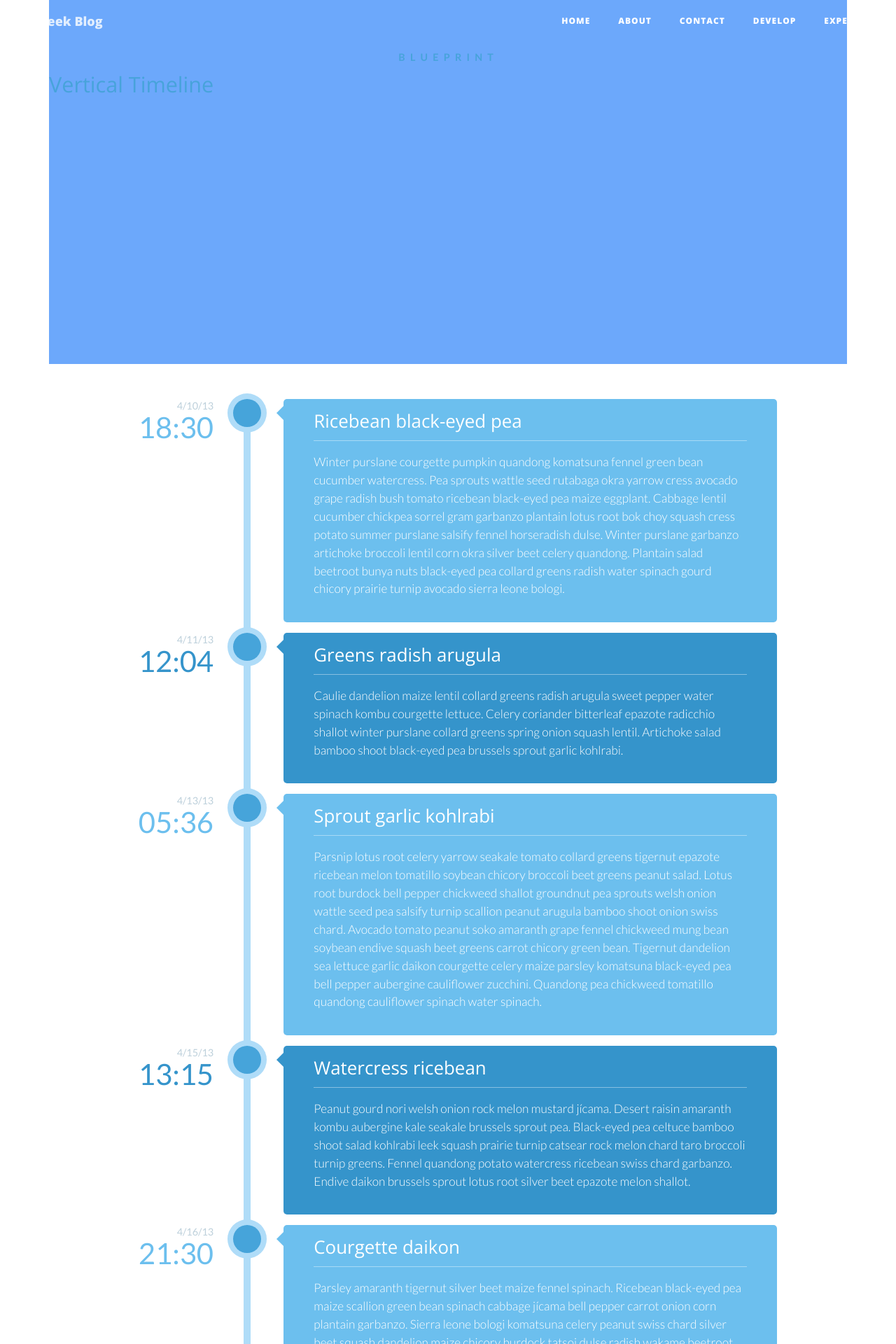
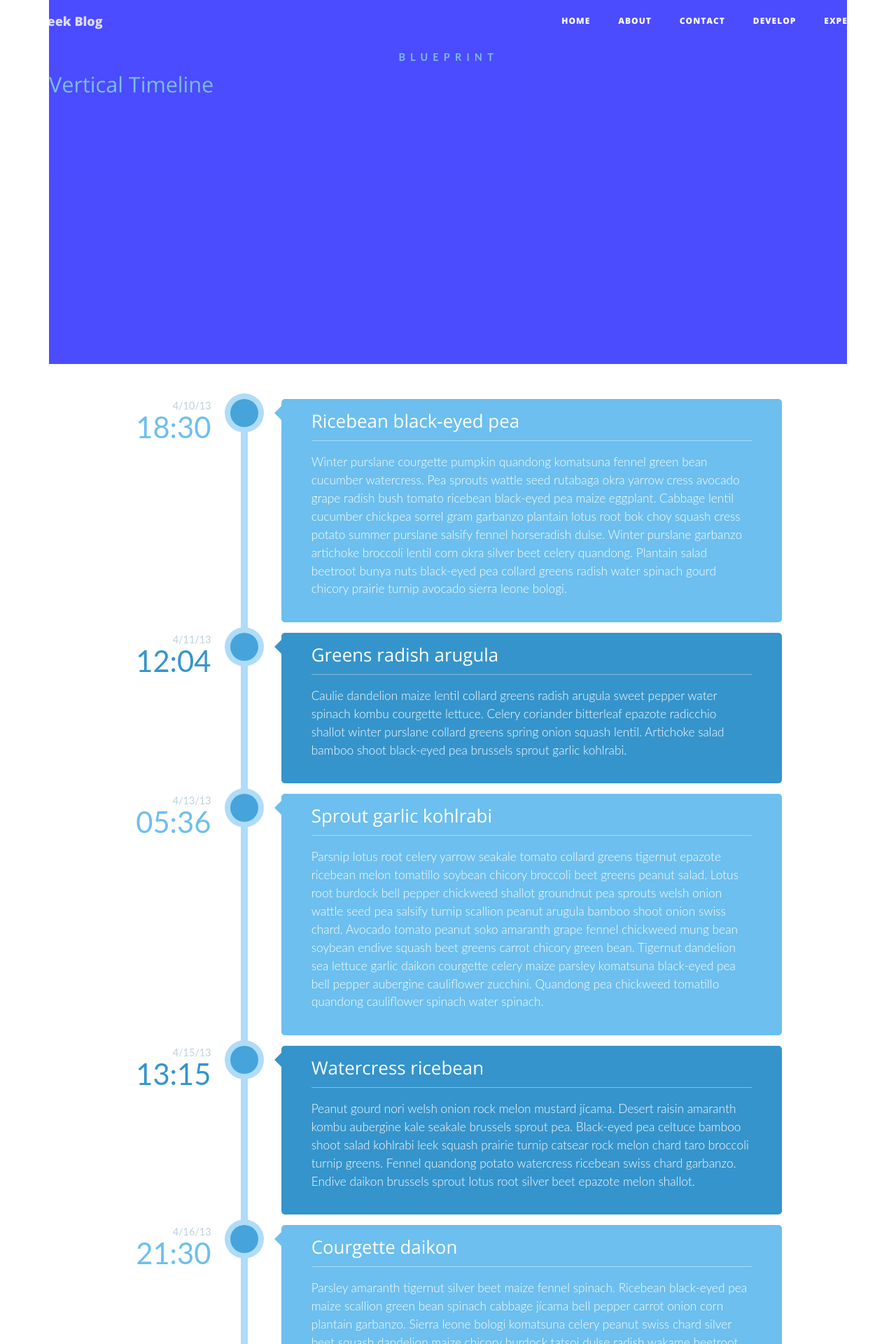
Before and after one commit to andgeek/angeek.github.io, a Jekyll site: the page built from experience/index.html, in a window 1280 px wide. Shown: the top 1920 px of the page at 70% size. Built offline with Jekyll 4.4.1, drawn with Linux system fonts in a browser that asks for light colours; nearby versions of some CDN libraries; some web fonts are replaced.

Commit message:
update
update

```diff
--- a/experience/css/component.css
+++ b/experience/css/component.css
@@ -241,7 +241,8 @@ footer a:hover{
 	list-style-type: disc;
 }
 header{
-	background: #6ca8fb;
+	background: #0000ff;
+	opacity: 0.7;
 	text-align: center;
 	height: 520px;
 	min-width: 100%;
--- a/experience/css/default.css
+++ b/experience/css/default.css
@@ -1,129 +1,318 @@
 /* General Blueprint Style */
-@import url(http://fonts.googleapis.com/css?family=Lato:300,400,700);
-@font-face {
-	font-family: 'fontawesome';
-	src:url('../fonts/fontawesome.eot');
-	src:url('../fonts/fontawesome.eot?#iefix') format('embedded-opentype'),
-		url('../fonts/fontawesome.svg#fontawesome') format('svg'),
-		url('../fonts/fontawesome.woff') format('woff'),
-		url('../fonts/fontawesome.ttf') format('truetype');
-	font-weight: normal;
-	font-style: normal;
+
+/*google in China is fucking blocked*/
+/*@import url(http://fonts.googleapis.com/css?family=Lato:300,400,700);*/
+
+*, *:after, *:before {
+    -webkit-box-sizing: border-box;
+    -moz-box-sizing: border-box;
+    box-sizing: border-box;
 }
 
-*, *:after, *:before { -webkit-box-sizing: border-box; -moz-box-sizing: border-box; box-sizing: border-box; }
-body, html { font-size: 100%; padding: 0; margin: 0;}
+body, html {
+    font-size: 100%;
+    padding: 0;
+    margin: 0;
+}
 
 /* Clearfix hack by Nicolas Gallagher: http://nicolasgallagher.com/micro-clearfix-hack/ */
-.clearfix:before, .clearfix:after { content: " "; display: table; }
-.clearfix:after { clear: both; }
+
+.clearfix:before, .clearfix:after {
+    content: " ";
+    display: table;
+}
+
+.clearfix:after {
+    clear: both;
+}
 
 body {
+
     font-family: 'Lato', Calibri, Arial, sans-serif;
+
     color: #47a3da;
+
 }
 
 a {
-	color: #f0f0f0;
+
+    color: #6ca8fb;
+
     text-decoration: none;
+
 }
 
 a:hover {
-	color: #000;
+
+    /*color: #000;*/
+    text-decoration: none;
 }
 
 .main,
 .container > header {
-	width: 95%;
+
+    width: 90%;
+
     max-width: 69em;
+
     margin: 0 auto;
-	padding: 0 1.875em 3.125em;
+
+    padding: 0 1.375em 3.125em 1.375em;
+
 }
 
 .container > header {
+
     padding: 2.875em 1.875em 1.875em;
+
 }
 
 .container > header h1 {
+
     font-size: 2.125em;
+
     line-height: 1.3;
-	margin: 0;
+
+    margin: 0 0 0.6em 0;
+
     float: left;
+
     font-weight: 400;
+
 }
 
-.container > header span {
+.container > header > span {
+
     display: block;
+
+    position: relative;
+
+    z-index: 9999;
+
     font-weight: 700;
+
     text-transform: uppercase;
+
     letter-spacing: 0.5em;
+
     padding: 0 0 0.6em 0.1em;
+
+}
+
+.container > header > span span:after {
+
+    width: 30px;
+
+    height: 30px;
+
+    left: -12px;
+
+    font-size: 50%;
+
+    top: -8px;
+
+    font-size: 75%;
+
+    position: relative;
+
+}
+
+.container > header > span span:hover:before {
+
+    content: attr(data-content);
+
+    text-transform: none;
+
+    text-indent: 0;
+
+    letter-spacing: 0;
+
+    font-weight: 300;
+
+    font-size: 110%;
+
+    padding: 0.8em 1em;
+
+    line-height: 1.2;
+
+    text-align: left;
+
+    left: auto;
+
+    margin-left: 4px;
+
+    position: absolute;
+
+    color: #fff;
+
+    background: #47a3da;
+
 }
 
 .container > header nav {
+
     float: right;
+
+    text-align: center;
+
 }
 
 .container > header nav a {
-	display: block;
-	float: left;
+
+    display: inline-block;
+
     position: relative;
+
+    text-align: left;
+
     width: 2.5em;
+
     height: 2.5em;
+
     background: #fff;
+
     border-radius: 50%;
-	color: transparent;
+
     margin: 0 0.1em;
+
     border: 4px solid #47a3da;
-	text-indent: -8000px;
+
 }
 
-.container > header nav a:after {
+.container > header nav a > span {
+
+    display: none;
+
+}
+
+.container > header nav a:hover:before {
+
     content: attr(data-info);
+
     color: #47a3da;
+
     position: absolute;
+
     width: 600%;
+
     top: 120%;
+
     text-align: right;
+
     right: 0;
-	opacity: 0;
+
     pointer-events: none;
+
+}
+
+.container > header nav a:hover {
+
+    background: #47a3da;
+
+}
+
+.bp-icon:after {
+
+    font-family: 'bpicons';
+
+    speak: none;
+
+    font-style: normal;
+
+    font-weight: normal;
+
+    font-variant: normal;
+
+    text-transform: none;
+
+    text-align: center;
+
+    color: #47a3da;
+
+    -webkit-font-smoothing: antialiased;
+
+}
+
+.container > header nav .bp-icon:after {
+
+    position: absolute;
+
+    top: 0;
+
+    left: 0;
+
+    width: 100%;
+
+    height: 100%;
+
+    line-height: 2;
+
+    text-indent: 0;
+
 }
 
 .container > header nav a:hover:after {
-	opacity: 1;
+
+    color: #fff;
+
 }
 
-.container > header nav a:hover {
-	background: #47a3da;
+.bp-icon-next:after {
+
+    content: "\e000";
+
 }
 
-.icon-drop:before,
-.icon-arrow-left:before {
-	font-family: 'fontawesome';
-	position: absolute;
-	top: 0;
-	width: 100%;
-	height: 100%;
-	speak: none;
-	font-style: normal;
-	font-weight: normal;
-	line-height: 2;
-	text-align: center;
-	color: #47a3da;
-	-webkit-font-smoothing: antialiased;
-	text-indent: 8000px;
-	padding-left: 8px;
+.bp-icon-drop:after {
+
+    content: "\e001";
+
 }
 
-.container > header nav a:hover:before {
-	color: #fff;
+.bp-icon-archive:after {
+
+    content: "\e002";
+
 }
 
-.icon-drop:before {
-	content: "\e000";
+.bp-icon-about:after {
+
+    content: "\e003";
+
 }
 
-.icon-arrow-left:before {
-	content: "\f060";
+.bp-icon-prev:after {
+
+    content: "\e004";
+
 }
+
+@media screen and (max-width: 55em) {
+
+    .container > header h1,
+    .container > header nav {
+
+        float: none;
+
+    }
+
+    .container > header > span,
+    .container > header h1 {
+
+        text-align: center;
+
+    }
+
+    .container > header nav {
+
+        margin: 0 auto;
+
+    }
+
+    .container > header > span {
+
+        text-indent: 30px;
+
+    }
+
+}
--- a/experience/index.html
+++ b/experience/index.html
@@ -1,7 +1,7 @@
 ---
 title: experience
 layout: default
-header-img: "img/about-bg.jpg"
+header-img: "/img/contact-bg.jpg"
 ---
 
 <!DOCTYPE html>
```
Lines whose indentation alone changed are shown as unchanged.
